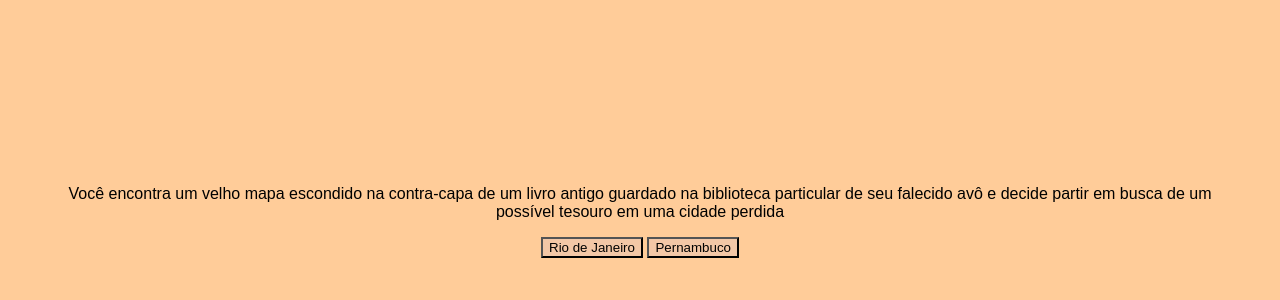
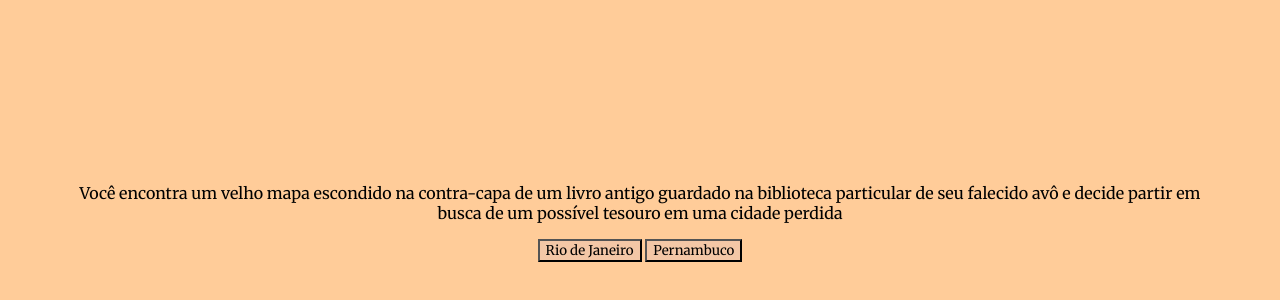
Before and after one commit to LiviaBrazMarquesXavier3A2/ILHADAAVENTURAA2, a plain HTML site: page index.html in a window 1280 px wide. Shown: the part 146-446 px from the top of the page. Drawn offline with Linux system fonts and the light colour scheme.

Commit message:
Update style.css

```diff
--- a/style.css
+++ b/style.css
@@ -1,7 +1,7 @@
 body {
     background-color: #FFCC99;
     color: 8B5A2D;
-    font-family: "Bai Jamjuree", sans-serif;
+    font-family: "Merriweather", system-ui;
     display: flex;
     justify-content: center;
     align-items: center;
@@ -12,7 +12,7 @@ body {
 button {
     background-color: #F3C7A6;
     color: 8B5A2D;
-    font-family: "Bai Jamjuree", sans-serif;
+    font-family: "Merriweather", system-ui;
 }
 
 .passo {
```
